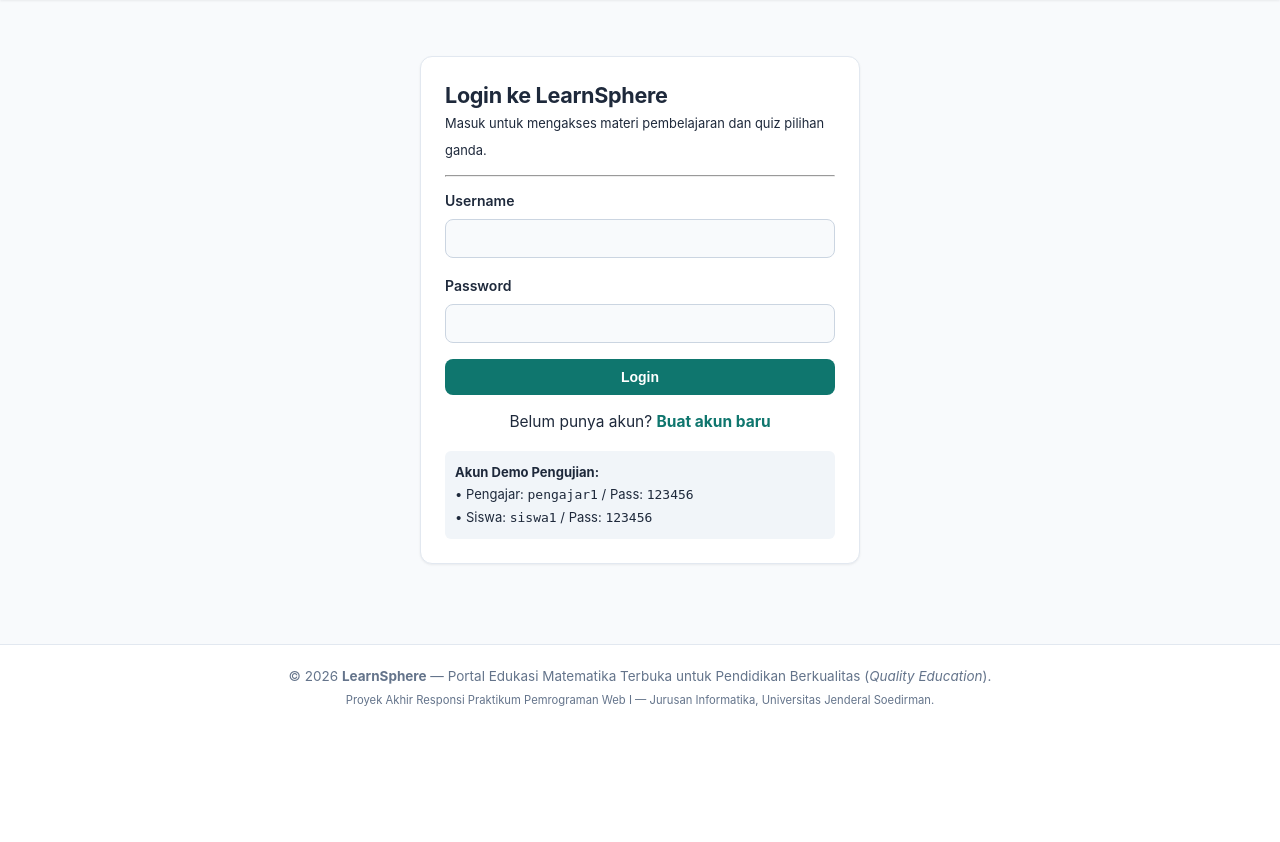
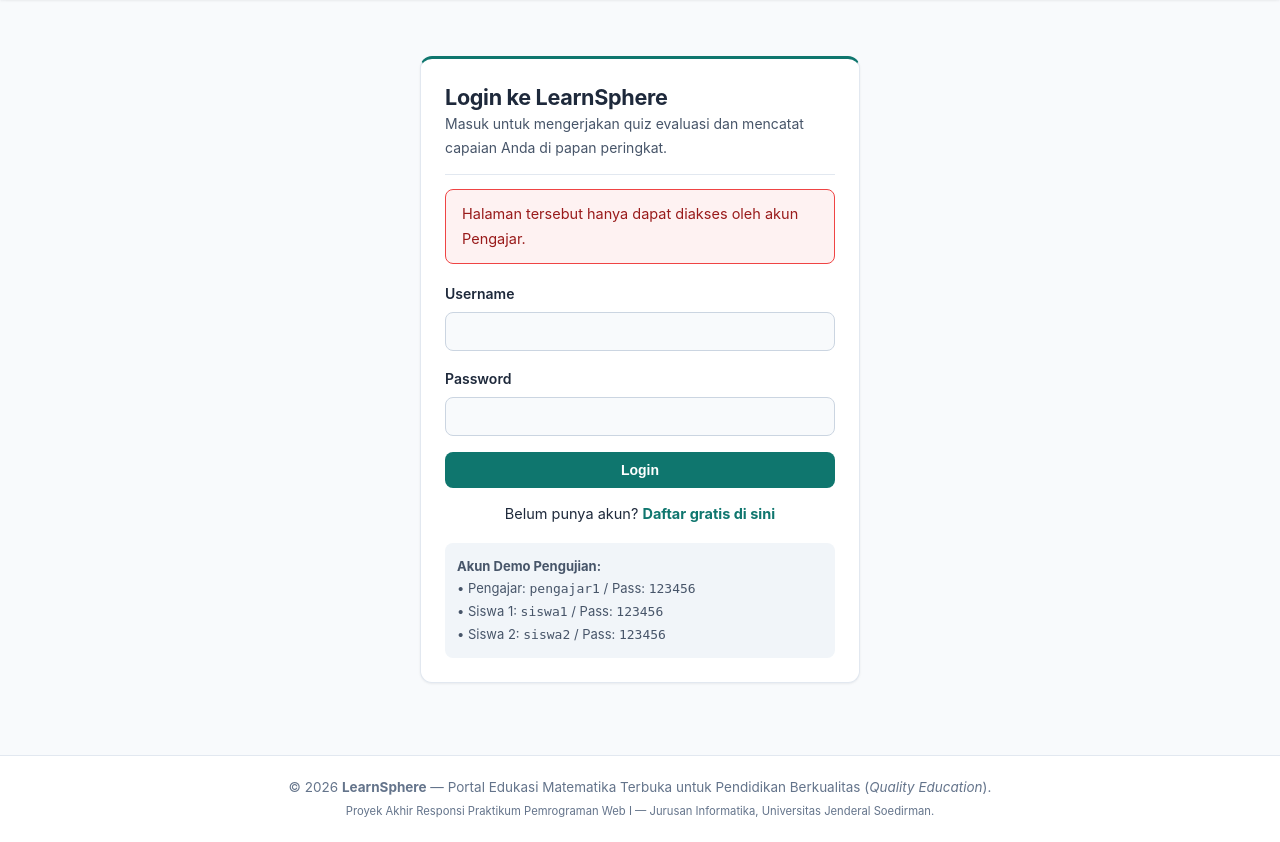
Before and after one commit to FelixOgenGelael/LearnSphere, a PHP site: page /login.php?pesan=khusus_pengajar in a window 1280 px wide. Shown: the part 69-911 px from the top of the page. Before the commit the page ends 776 px from the top, so only its background shows below. Run offline with PHP 8.4, Linux system fonts and the light colour scheme.

Commit message:
feat: penyesuaian RBAC - pembatasan hak akses user yang belum login

```diff
--- a/cari.php
+++ b/cari.php
@@ -138,7 +138,11 @@ include 'includes/header.php';
                     <span class="badge"><?= htmlspecialchars($hsq['nama_kategori']) ?></span>
                     <span class="badge"><?= htmlspecialchars($hsq['kategori_soal']) ?></span>
                     <p style="margin-top:8px; font-weight:600;"><?= htmlspecialchars($hsq['pertanyaan']) ?></p>
-                    <a href="kerjakan_quiz.php?id=<?= $hsq['quiz_id'] ?>" style="font-size:13.5px;">Ikuti Paket Quiz: <?= htmlspecialchars($hsq['judul_quiz']) ?> &rarr;</a>
+                    <?php if (isset($_SESSION['user_id'])): ?>
+                        <a href="kerjakan_quiz.php?id=<?= $hsq['quiz_id'] ?>" style="font-size:13.5px;">Ikuti Paket Quiz: <?= htmlspecialchars($hsq['judul_quiz']) ?> &rarr;</a>
+                    <?php else: ?>
+                        <a href="login.php?pesan=wajib_login_quiz" style="font-size:13.5px;">Login untuk Ikuti Paket Quiz: <?= htmlspecialchars($hsq['judul_quiz']) ?> &rarr;</a>
+                    <?php endif; ?>
                 </div>
             <?php endforeach; ?>
         </section>
--- a/login.php
+++ b/login.php
@@ -14,7 +14,6 @@ if ($_SERVER['REQUEST_METHOD'] === 'POST') {
     $result = mysqli_query($conn, "SELECT * FROM users WHERE username = '$username'");
     if ($row = mysqli_fetch_assoc($result)) {
         if (password_verify($password, $row['password'])) {
-            // Simpan data user ke dalam $_SESSION (Modul 7)
             $_SESSION['user_id']      = $row['id'];
             $_SESSION['nama_lengkap'] = $row['nama_lengkap'];
             $_SESSION['username']     = $row['username'];
@@ -34,16 +33,22 @@ include 'includes/header.php';
 ?>
 
 <section class="auth-wrapper">
-    <div class="card card-highlight">
+    <div class="card card-accent">
         <h2>Login ke LearnSphere</h2>
-        <p><small>Masuk untuk mengakses materi pembelajaran dan quiz pilihan ganda.</small></p>
-        <hr style="margin: 12px 0;">
+        <p style="font-size:14px; color:var(--text-secondary);">Masuk untuk mengerjakan quiz evaluasi dan mencatat capaian Anda di papan peringkat.</p>
+        <hr style="border:none; border-top:1px solid var(--border-color); margin: 14px 0;">
 
         <?php if (isset($_GET['pesan'])): ?>
             <?php if ($_GET['pesan'] === 'registrasi_sukses'): ?>
                 <div class="alert alert-success">Registrasi berhasil! Silakan login dengan akun Anda.</div>
-            <?php elseif ($_GET['pesan'] === 'wajib_login'): ?>
-                <div class="alert alert-error">Sesi tidak ditemukan. Silakan login terlebih dahulu.</div>
+            <?php elseif ($_GET['pesan'] === 'wajib_login_quiz'): ?>
+                <div class="alert alert-error">
+                    <b>Login Diperlukan untuk Quiz:</b> Silakan masuk terlebih dahulu untuk mengerjakan Quiz. Tanpa login, Anda tetap dapat membaca materi dan mengerjakan <b>Contoh Soal</b> di dalam modul.
+                </div>
+            <?php elseif ($_GET['pesan'] === 'khusus_pengajar'): ?>
+                <div class="alert alert-error">Halaman tersebut hanya dapat diakses oleh akun Pengajar.</div>
+            <?php else: ?>
+                <div class="alert alert-error">Silakan login terlebih dahulu untuk melanjutkan.</div>
             <?php endif; ?>
         <?php endif; ?>
 
@@ -63,14 +68,15 @@ include 'includes/header.php';
             <button type="submit" class="btn btn-primary" style="width:100%;">Login</button>
         </form>
 
-        <p style="margin-top: 14px; text-align: center;">
-            Belum punya akun? <a href="register.php"><b>Buat akun baru</b></a>
+        <p style="margin-top: 14px; text-align: center; font-size:14.5px;">
+            Belum punya akun? <a href="register.php"><b>Daftar gratis di sini</b></a>
         </p>
 
-        <div style="margin-top: 16px; padding: 10px; background: #f1f5f9; border-radius: 6px; font-size: 13px;">
+        <div style="margin-top: 16px; padding: 12px; background: var(--bg-subtle); border-radius: 8px; font-size: 13px; color:var(--text-secondary);">
             <b>Akun Demo Pengujian:</b><br>
-            • Pengajar: <code>pengajar1</code> / Pass: <code>123456</code><br>
-            • Siswa: <code>siswa1</code> / Pass: <code>123456</code>
+            &bull; Pengajar: <code>pengajar1</code> / Pass: <code>123456</code><br>
+            &bull; Siswa 1: <code>siswa1</code> / Pass: <code>123456</code><br>
+            &bull; Siswa 2: <code>siswa2</code> / Pass: <code>123456</code>
         </div>
     </div>
 </section>
--- a/materi_detail.php
+++ b/materi_detail.php
@@ -77,7 +77,11 @@ include 'includes/header.php';
             <?php while ($qz = mysqli_fetch_assoc($quiz_list)): ?>
                 <li style="margin-bottom: 8px;">
                     <b><?= htmlspecialchars($qz['judul_quiz']) ?></b> (Durasi: <?= $qz['durasi_menit'] ?> menit) —
-                    <a href="kerjakan_quiz.php?id=<?= $qz['id'] ?>"><b>Kerjakan Quiz &rarr;</b></a>
+                    <?php if (isset($_SESSION['user_id'])): ?>
+                        <a href="kerjakan_quiz.php?id=<?= $qz['id'] ?>"><b>Kerjakan Quiz &rarr;</b></a>
+                    <?php else: ?>
+                        <a href="login.php?pesan=wajib_login_quiz"><b>Login untuk Kerjakan Quiz &rarr;</b></a>
+                    <?php endif; ?>
                 </li>
             <?php endwhile; ?>
         </ul>
```
Also changed, not shown: config/functions.php (+8 -0 lines), kerjakan_quiz.php (+7 -15 lines), quiz.php (+18 -2 lines).
